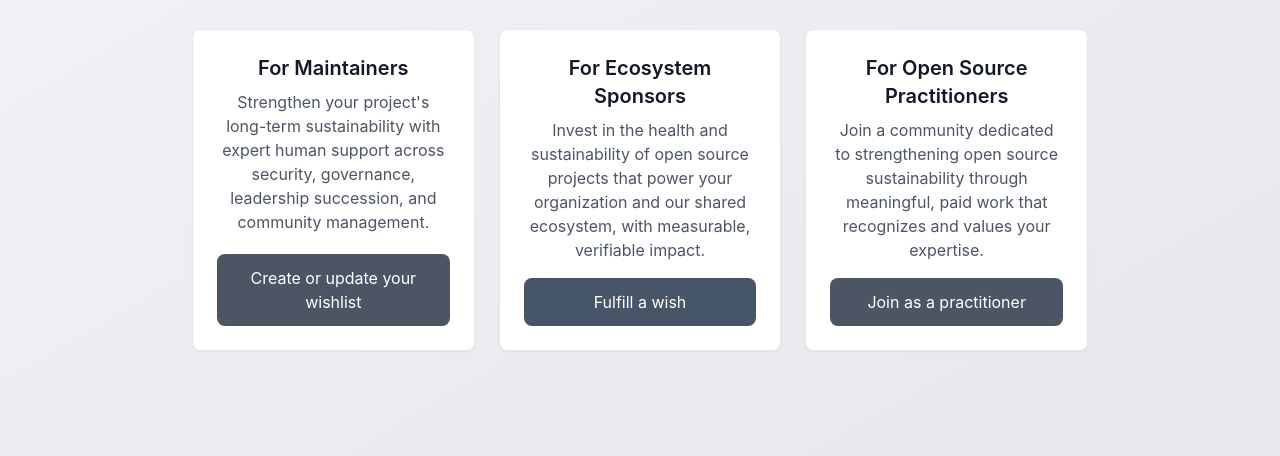
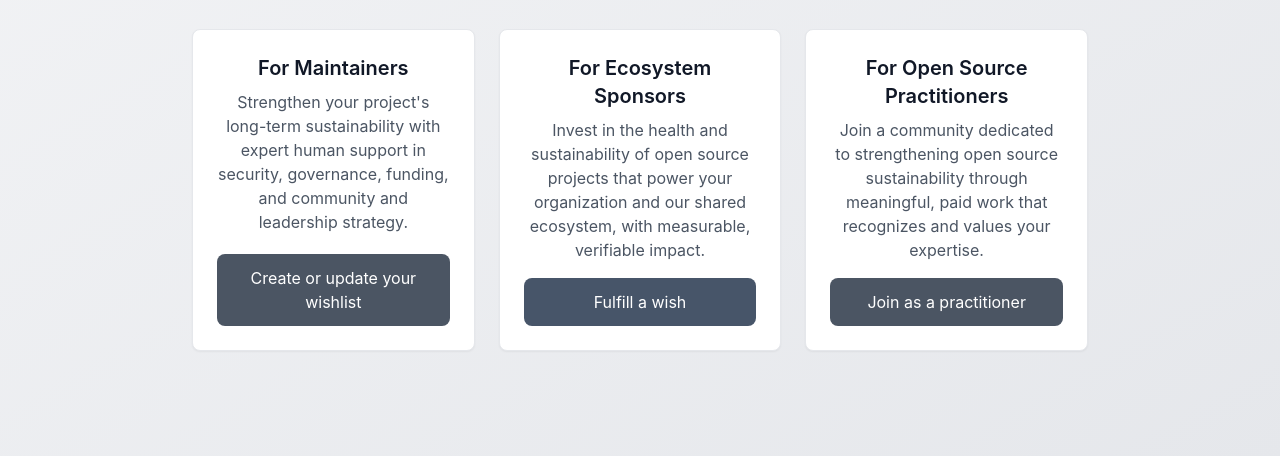
Before and after one commit to oss-wish-list/oss-wishlist-website, an Astro site: page / in a window 1280 px wide. Shown: the part 344-800 px from the top of the page. Built offline with nearby package versions, Linux system fonts and the light colour scheme; Astro itself is replaced by a stand-in of ours.

Commit message:
Update maintainer card: add funding and refine support areas

```diff
--- a/src/components/PlaceholderPage.astro
+++ b/src/components/PlaceholderPage.astro
@@ -22,7 +22,7 @@
       <div class="cards">
         <div class="card">
           <h3>For Maintainers</h3>
-          <p>Strengthen your project's long-term sustainability with expert human support across security, governance, leadership succession, and community management.</p>
+          <p>Strengthen your project's long-term sustainability with expert human support in security, governance, funding, and community and leadership strategy.</p>
         </div>
         <div class="card">
           <h3>For Ecosystem Sponsors</h3>
--- a/src/pages/index.astro
+++ b/src/pages/index.astro
@@ -34,7 +34,7 @@ const companyServices = services.filter(service =>
         <div class="grid md:grid-cols-3 gap-6 mb-8">
           <div class="bg-white p-6 rounded-lg shadow-sm border flex flex-col">
             <h3 class="text-xl font-semibold mb-2">For Maintainers</h3>
-            <p class="text-gray-600 mb-4 flex-grow">Strengthen your project's long-term sustainability with expert human support across security, governance, leadership succession, and community management.</p>
+            <p class="text-gray-600 mb-4 flex-grow">Strengthen your project's long-term sustainability with expert human support in security, governance, funding, and community and leadership strategy.</p>
             <a href={`${import.meta.env.BASE_URL}/maintainers`} class="bg-gray-600 text-white px-6 py-3 rounded-lg hover:bg-gray-700 transition-colors block text-center min-h-[44px] flex items-center justify-center">
               Create or update your wishlist
             </a>
```
